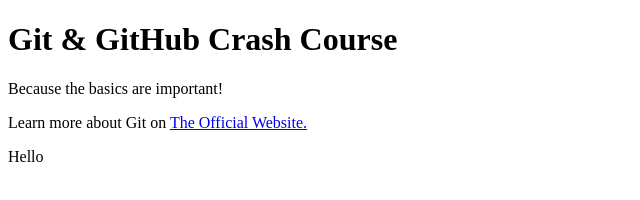
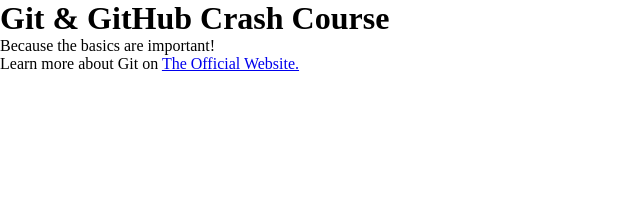
Before and after one commit to Joarpenaflorida/giithub-crash-course, a plain HTML site: page index.html in a window 1280 px wide. Shown: the whole page, without its empty margins (0-640 px from the left). Drawn offline with Linux system fonts and the light colour scheme.

Commit message:
added styling

```diff
--- a/index.html
+++ b/index.html
@@ -4,11 +4,11 @@
     <meta charset="UTF-8" />
     <meta name="viewport" content="width=device-width, initial-scale=1.0" />
     <title>Git & Github</title>
+    <link rel="stylesheet" href="styles.css" />
   </head>
   <body>
     <h1>Git & GitHub Crash Course</h1>
     <p>Because the basics are important!</p>
     <p>Learn more about Git on <a href="#">The Official Website.</a></p>
-    <p>Hello</p>
   </body>
 </html>
--- /dev/null
+++ b/styles.css
@@ -0,0 +1,7 @@
+*,
+*::before,
+*::after {
+  margin: 0;
+  padding: 0;
+  box-sizing: border-box;
+}
```
Also changed, not shown: note.txt, 1 other file.
